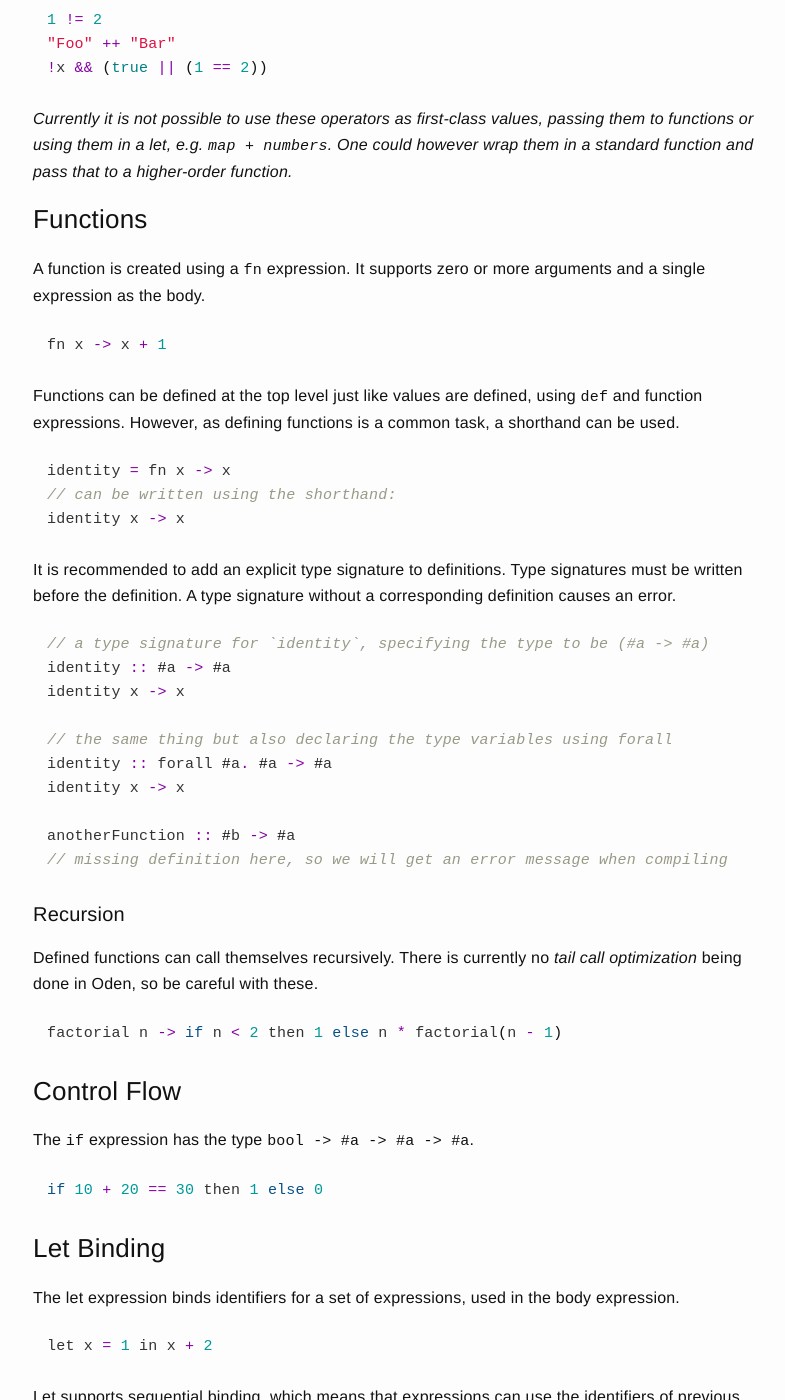
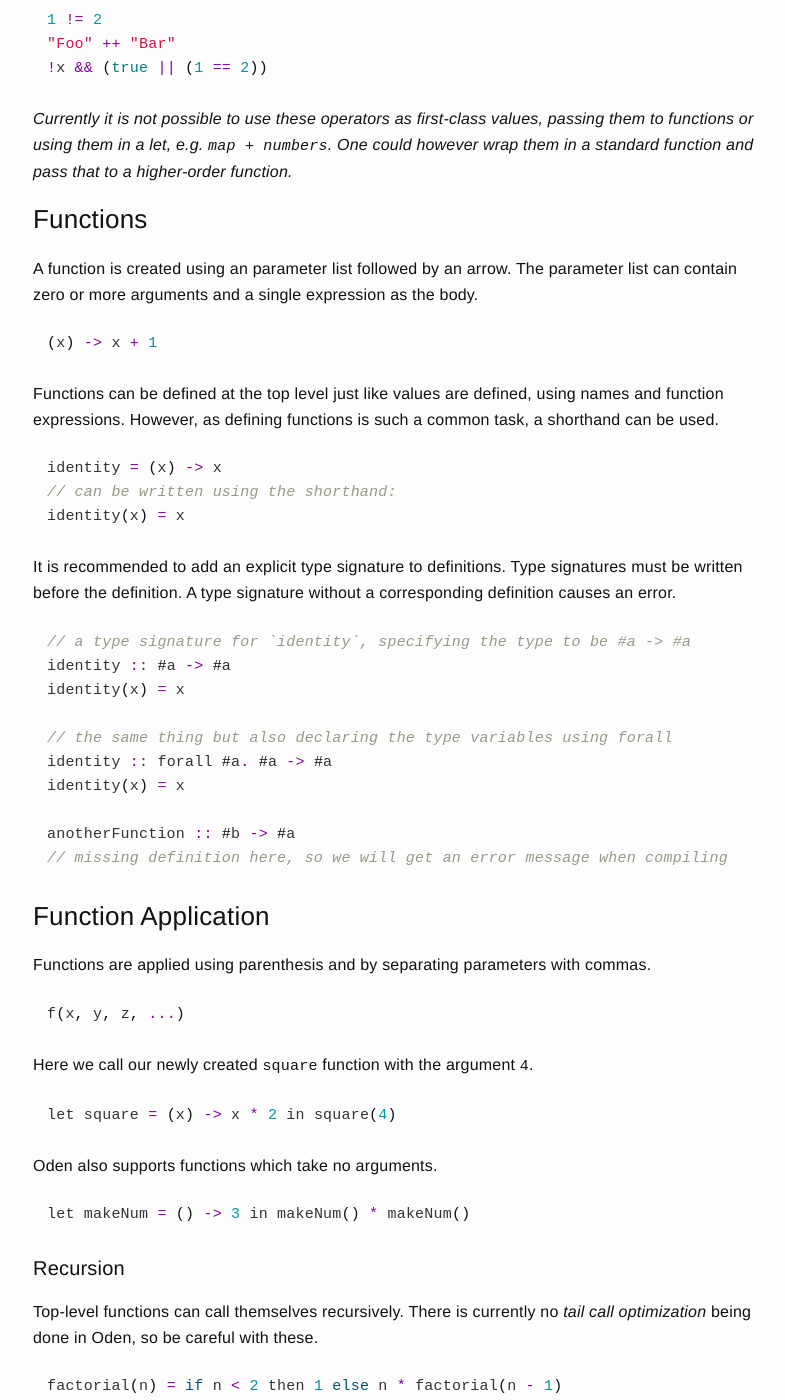
Before and after one commit to oden-lang/oden-lang.github.io, a Jekyll site: the page built from user-guide/language-reference/forms.md, in a window 1280 px wide and 1400 px high, scrolled down 1099 px. Shown: the whole window, without its empty margins (237-1022 px from the left). Built offline with Jekyll 4.4.1, drawn with Linux system fonts in a browser that asks for light colours; some of the changed text lies outside the part shown.

Commit message:
Update for 0.3.0

```diff
--- a/user-guide/language-reference/forms.md
+++ b/user-guide/language-reference/forms.md
@@ -58,21 +58,22 @@ higher-order function.*
 
 ## Functions
 
-A function is created using a `fn` expression. It supports zero or
-more arguments and a single expression as the body.
+A function is created using an parameter list followed by an arrow. The
+parameter list can contain zero or more arguments and a single expression as
+the body.
 
 {% highlight go %}
-fn x -> x + 1
+(x) -> x + 1
 {% endhighlight %}
 
 Functions can be defined at the top level just like values are defined, using
-`def` and function expressions. However, as defining functions is a common
+names and function expressions. However, as defining functions is such a common
 task, a shorthand can be used.
 
 {% highlight go %}
-identity = fn x -> x
+identity = (x) -> x
 // can be written using the shorthand:
-identity x -> x
+identity(x) = x
 {% endhighlight %}
 
 It is recommended to add an explicit type signature to definitions. Type
@@ -80,25 +81,46 @@ signatures must be written before the definition. A type signature without a
 corresponding definition causes an error.
 
 {% highlight go %}
-// a type signature for `identity`, specifying the type to be (#a -> #a)
+// a type signature for `identity`, specifying the type to be #a -> #a
 identity :: #a -> #a
-identity x -> x
+identity(x) = x
 
 // the same thing but also declaring the type variables using forall
 identity :: forall #a. #a -> #a
-identity x -> x
+identity(x) = x
 
 anotherFunction :: #b -> #a
 // missing definition here, so we will get an error message when compiling
 {% endhighlight %}
 
+## Function Application
+
+Functions are applied using parenthesis and by separating parameters with
+commas.
+
+{% highlight go %}
+f(x, y, z, ...)
+{% endhighlight %}
+
+Here we call our newly created `square` function with the argument `4`.
+
+{% highlight go %}
+let square = (x) -> x * 2 in square(4)
+{% endhighlight %}
+
+Oden also supports functions which take no arguments.
+
+{% highlight go %}
+let makeNum = () -> 3 in makeNum() * makeNum()
+{% endhighlight %}
+
 ### Recursion
 
-Defined functions can call themselves recursively. There is currently no
+Top-level functions can call themselves recursively. There is currently no
 *tail call optimization* being done in Oden, so be careful with these.
 
 {% highlight go %}
-factorial n -> if n < 2 then 1 else n * factorial(n - 1)
+factorial(n) = if n < 2 then 1 else n * factorial(n - 1)
 {% endhighlight %}
 
 ## Control Flow
@@ -134,27 +156,6 @@ Shadowing names are not allowed and will result in a compile error.
 let x = 1
     x = x * 2 // not ok as x is already defined
     in x * 2
-{% endhighlight %}
-
-## Function Application
-
-Functions are applied using parenthesis and by separating parameters with
-commas.
-
-{% highlight go %}
-f(x, y, z, ...)
-{% endhighlight %}
-
-Here we call our newly created `square` function with the argument `4`.
-
-{% highlight go %}
-let square = fn x -> x * 2 in square(4)
-{% endhighlight %}
-
-Oden also supports functions which take no arguments.
-
-{% highlight go %}
-let makeNum = fn -> 3 in makeNum() * makeNum()
 {% endhighlight %}
 
 ## Blocks
```
Also changed, not shown: user-guide/compiling.md (+1 -1 lines), user-guide/language-reference/type-system.md (+4 -4 lines), user-guide/writing-oden-code.md (+6 -6 lines).
